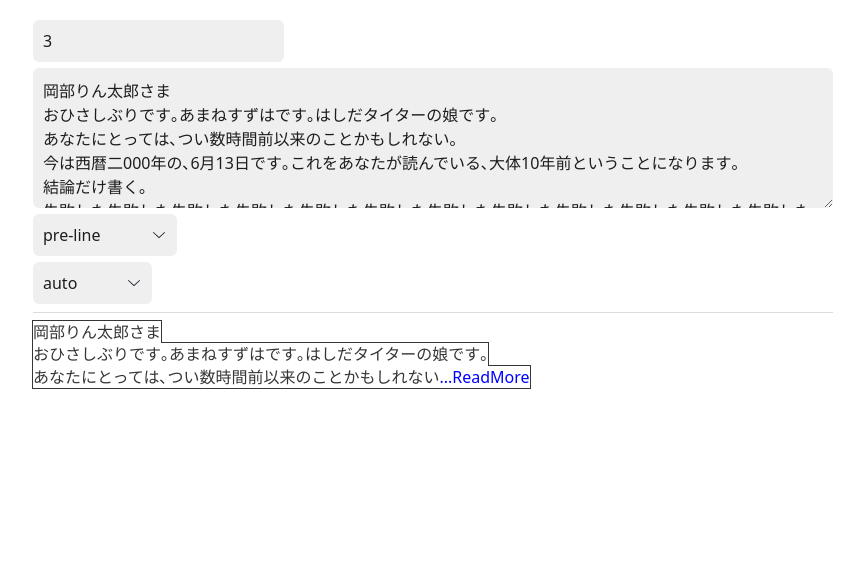
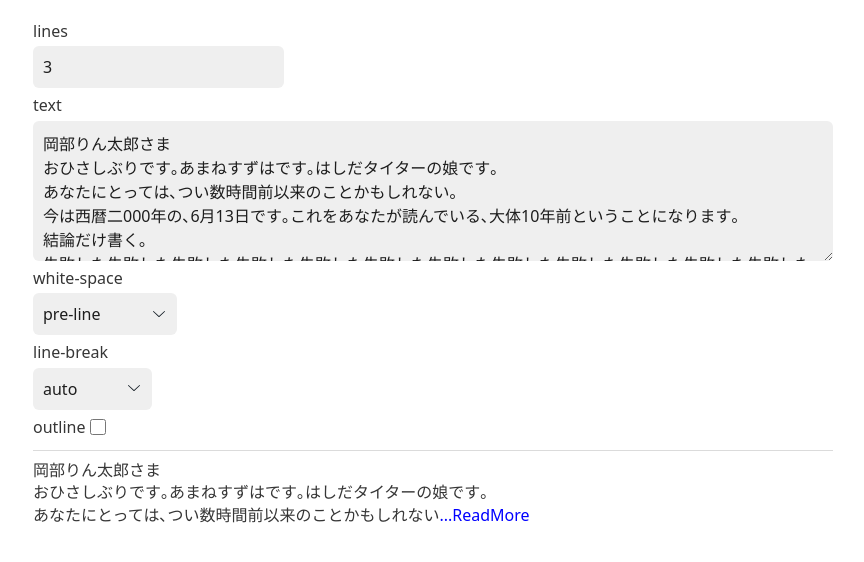
Before and after one commit to tsung-ju/react-truncate-lines, a Gatsby site in the folder docs/: page /demo in a window 1280 px wide. Shown: the whole page, without its empty margins (207-1071 px from the left). Built offline with nearby package versions, Linux system fonts and the light colour scheme; Gatsby itself is replaced by a stand-in of ours.

Commit message:
docs: Update form

```diff
--- a/docs/src/pages/demo.tsx
+++ b/docs/src/pages/demo.tsx
@@ -9,18 +9,28 @@ function DemoPage() {
     useState<React.CSSProperties["whiteSpace"]>("pre-line");
   const [lineBreak, setLineBreak] =
     useState<React.CSSProperties["lineBreak"]>("auto");
+  const [showOutline, setShowOutline] = useState<boolean>(false);
 
   return (
     <main>
       <form autoComplete="off">
+        <label htmlFor="lines">lines</label>
         <input
+          id="lines"
           type="number"
           min="1"
           value={lines}
           onChange={(e) => setLines(parseInt(e.target.value))}
         />
-        <textarea value={text} onChange={(e) => setText(e.target.value)} />
+        <label htmlFor="text">text</label>
+        <textarea
+          id="text"
+          value={text}
+          onChange={(e) => setText(e.target.value)}
+        />
+        <label htmlFor="white-space">white-space</label>
         <select
+          id="white-space"
           value={whiteSpace}
           onChange={(e) =>
             setWhiteSpace(e.target.value as React.CSSProperties["whiteSpace"])
@@ -33,7 +43,9 @@ function DemoPage() {
           <option>pre-line</option>
           <option>break-spaces</option>
         </select>
+        <label htmlFor="line-break">line-break</label>
         <select
+          id="line-break"
           value={lineBreak}
           onChange={(e) =>
             setLineBreak(e.target.value as React.CSSProperties["lineBreak"])
@@ -45,6 +57,13 @@ function DemoPage() {
           <option>strict</option>
           <option>anywhere</option>
         </select>
+        <label htmlFor="outline">outline</label>
+        <input
+          id="outline"
+          type="checkbox"
+          checked={showOutline}
+          onChange={(e) => setShowOutline(e.target.checked)}
+        />
       </form>
       <hr />
       <div style={{ width: "500px" }}>
@@ -58,7 +77,11 @@ function DemoPage() {
               ...ReadMore
             </span>
           }
-          style={{ whiteSpace, lineBreak, outline: "solid 1px" }}
+          style={{
+            whiteSpace,
+            lineBreak,
+            outline: showOutline ? "solid 1px" : "initial",
+          }}
         >
           {text}
         </TruncateLines>
```
